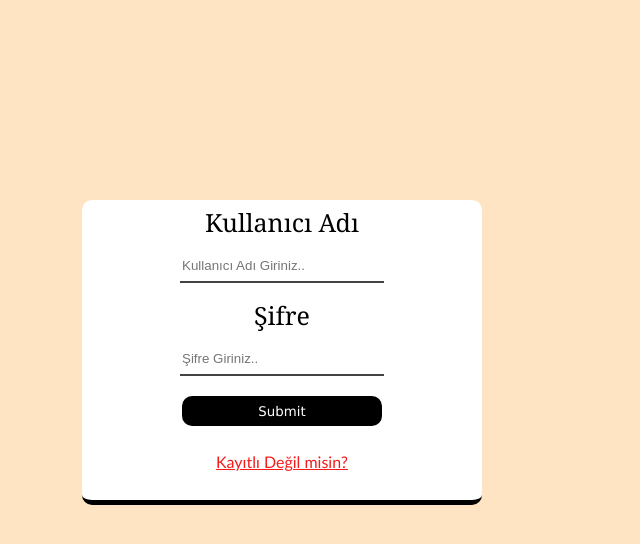
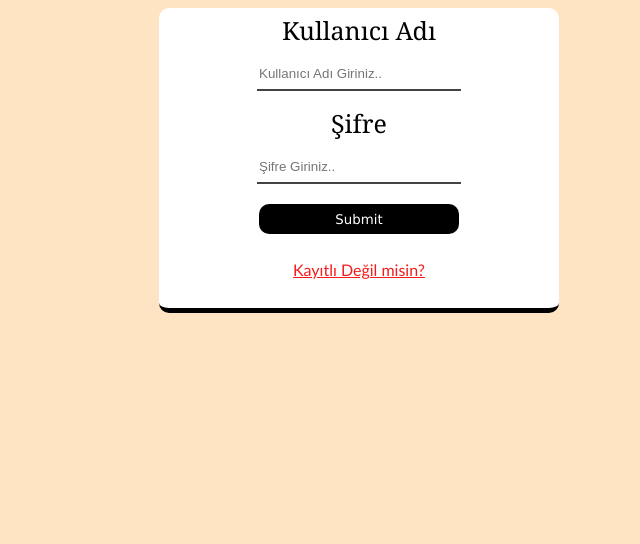
Before and after one commit to Lewis-JS/example-loginPanel, a plain HTML site: page index.html in a window 1280 px wide. Shown: the whole page, without its empty margins (281-921 px from the left). Drawn offline with Linux system fonts and the light colour scheme.

Commit message:
Update style.css

```diff
--- a/style.css
+++ b/style.css
@@ -4,8 +4,7 @@ body {
 
 
 .login-panel {
-    margin-top: 200px;
-    margin-left: 355px;
+    margin: auto;
     background-color: white;
     max-width: 400px;
     height: 300px;
```
